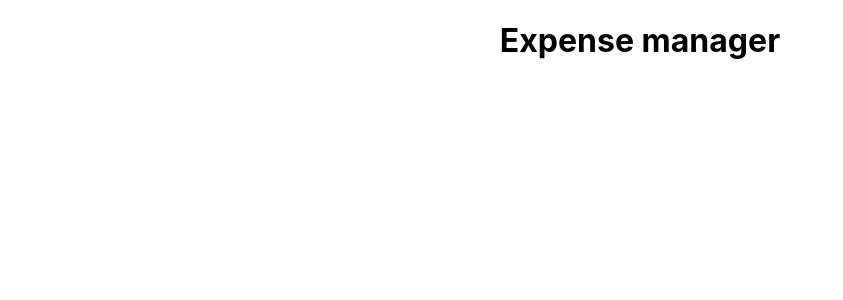
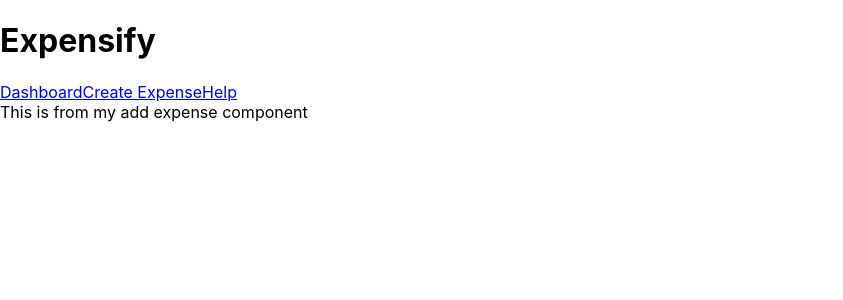
Before and after one commit to quangnd/expense-manager-redux, a React (Create React App) app: page /create in a window 1280 px wide. Shown: the top 300 px of the page, without its empty margins (0-843 px from the left). Built offline with nearby package versions, Linux system fonts and the light colour scheme.

Commit message:
Add basic components for Expense manager

```diff
--- a/package.json
+++ b/package.json
@@ -5,6 +5,7 @@
   "dependencies": {
     "react": "^16.8.6",
     "react-dom": "^16.8.6",
+    "react-router-dom": "^5.0.0",
     "react-scripts": "3.0.1",
     "redux": "^4.0.1"
   },
--- /dev/null
+++ b/src/AddExpensePage.js
@@ -0,0 +1,9 @@
+import React from 'react';
+
+const AddExpensePage = () => (
+  <div>
+    This is from my add expense component
+  </div>
+);
+
+export default AddExpensePage;
--- a/src/App.js
+++ b/src/App.js
@@ -1,12 +1,27 @@
-import React from 'react';
-import './App.css';
-import './playground/redux101.js';
+import React from "react";
+import { BrowserRouter, Route, Switch } from "react-router-dom";
+import Header from "./Header";
+import Dashboard from "./Dashboard";
+import AddExpensePage from "./AddExpensePage";
+import EditExpensePage from "./EditExpensePage";
+import HelpPage from "./HelpPage";
+import NotFoundPage from "./NotFoundPage";
+import "./playground/redux101.js";
 
 function App() {
   return (
-    <div className="App">
-      <h1>Expense manager</h1>
-    </div>
+    <BrowserRouter>
+      <div>
+        <Header />
+        <Switch>
+          <Route exact path="/" component={Dashboard} />
+          <Route path="/create" component={AddExpensePage} />
+          <Route path="/edit/:id" component={EditExpensePage} />
+          <Route path="/help" component={HelpPage} />
+          <Route component={NotFoundPage} />
+        </Switch>
+      </div>
+    </BrowserRouter>
   );
 }
 
--- /dev/null
+++ b/src/Dashboard.js
@@ -0,0 +1,9 @@
+import React from 'react';
+
+const Dashboard = () => (
+  <div>
+    This is from my dashboard component!
+  </div>
+);
+
+export default Dashboard;
--- /dev/null
+++ b/src/EditExpensePage.js
@@ -0,0 +1,12 @@
+import React from 'react';
+
+const EditExpensePage = (props) => {
+  console.log(props);
+  return (
+    <div>
+      Editing the expense with id of {props.match.params.id}
+    </div>
+  );
+};
+
+export default EditExpensePage;
--- /dev/null
+++ b/src/Header.js
@@ -0,0 +1,13 @@
+import React from 'react';
+import { NavLink } from 'react-router-dom';
+
+const Header = () => (
+  <header>
+    <h1>Expensify</h1>
+    <NavLink to="/" activeClassName="is-active" exact={true}>Dashboard</NavLink>
+    <NavLink to="/create" activeClassName="is-active">Create Expense</NavLink>
+    <NavLink to="/help" activeClassName="is-active">Help</NavLink>
+  </header>
+);
+
+export default Header;
--- /dev/null
+++ b/src/HelpPage.js
@@ -0,0 +1,9 @@
+import React from 'react';
+
+const HelpPage = () => (
+  <div>
+    This is from my help component
+  </div>
+);
+
+export default HelpPage;
--- /dev/null
+++ b/src/NotFoundPage.js
@@ -0,0 +1,10 @@
+import React from 'react';
+import { Link } from 'react-router-dom';
+
+const NotFoundPage = () => (
+  <div>
+    404 - <Link to="/">Go home</Link>
+  </div>
+);
+
+export default NotFoundPage;
```
Also changed, not shown: 1 other file (tests, documents, lock files or other folders).
